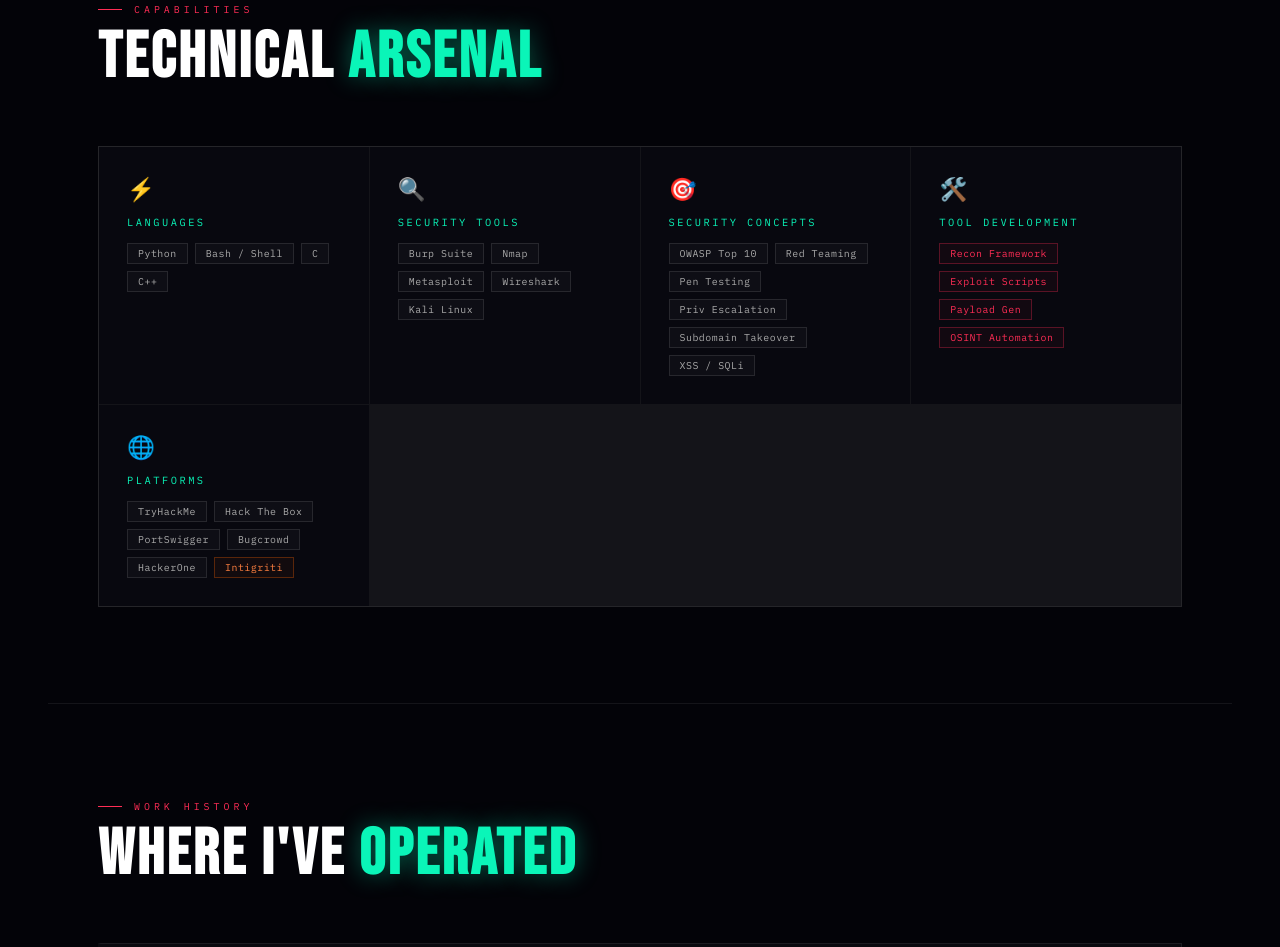
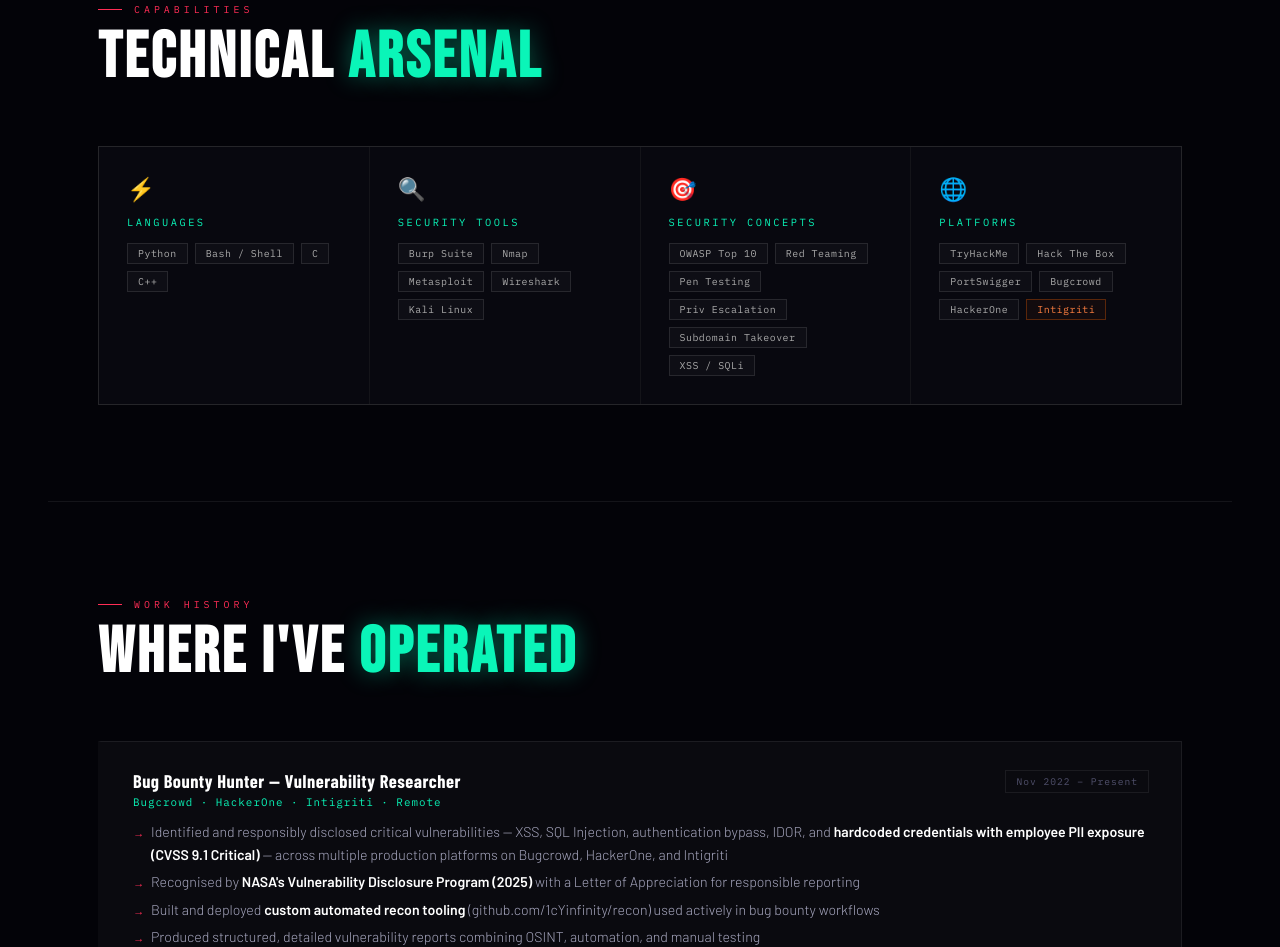
Before and after one commit to 1cYinfinity/Portfolio, a plain HTML site: page index.html in a window 1280 px wide. Shown: the part 1015-1962 px from the top of the page. Drawn offline with nearby package versions, Linux system fonts and the light colour scheme; a web font is replaced by a local one.

Commit message:
Update index.html

```diff
--- a/index.html
+++ b/index.html
@@ -673,16 +673,7 @@
         <span class="tag">XSS / SQLi</span>
       </div>
     </div>
-    <div class="skill-block">
-      <div class="sb-icon">🛠️</div>
-      <div class="sb-title">Tool Development</div>
-      <div class="sb-tags">
-        <span class="tag tag-red">Recon Framework</span>
-        <span class="tag tag-red">Exploit Scripts</span>
-        <span class="tag tag-red">Payload Gen</span>
-        <span class="tag tag-red">OSINT Automation</span>
-      </div>
-    </div>
+
     <div class="skill-block">
       <div class="sb-icon">🌐</div>
       <div class="sb-title">Platforms</div>
```
